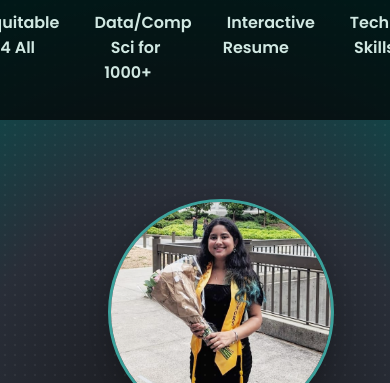
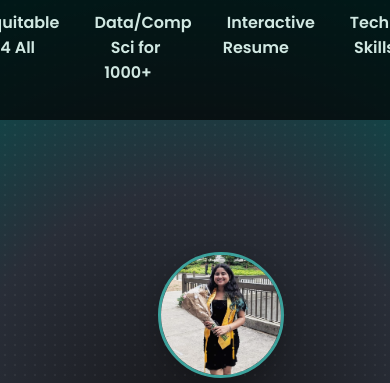
Before and after one commit to shreyagxpta/shreyagupta.github.io, a plain HTML site: page index.html in a window 390 px wide. Shown: the top 383 px of the page. Drawn offline with Linux system fonts and the light colour scheme.

Commit message:
i hope it works ok on phone now

```diff
--- a/style.css
+++ b/style.css
@@ -415,14 +415,32 @@ nav a:hover {
     display: flex;
     justify-content: center;
     margin-bottom: 15px; /* Add spacing between image and text */
+    width: 200px; /* Default size for larger screens */
+    height: 200px;
 }
 
 .profile-image {
-    width: 220px; /* Adjust size as needed */
-    height: 220px;
-    border-radius: 50%; /* Make the image circular */
+    width: 100%; /* Ensures the image fills the container */
+    height: 100%; /* Ensures the image maintains the container's aspect ratio */
+    object-fit: cover; /* Ensures the image fits well within the circle */
+    border-radius: 50%;
     border: 3px solid #3ba19b; /* Add a border for emphasis */
     box-shadow: 0 8px 20px rgba(0, 0, 0, 0.2); /* Optional shadow for style */
+}
+
+/* Responsive Adjustments */
+@media (max-width: 768px) {
+    .profile-image-container {
+        width: 150px; /* Reduce size for tablets */
+        height: 150px;
+    }
+}
+
+@media (max-width: 480px) {
+    .profile-image-container {
+        width: 120px; /* Further reduce size for phones */
+        height: 120px;
+    }
 }
 
 .section-intro {
```
